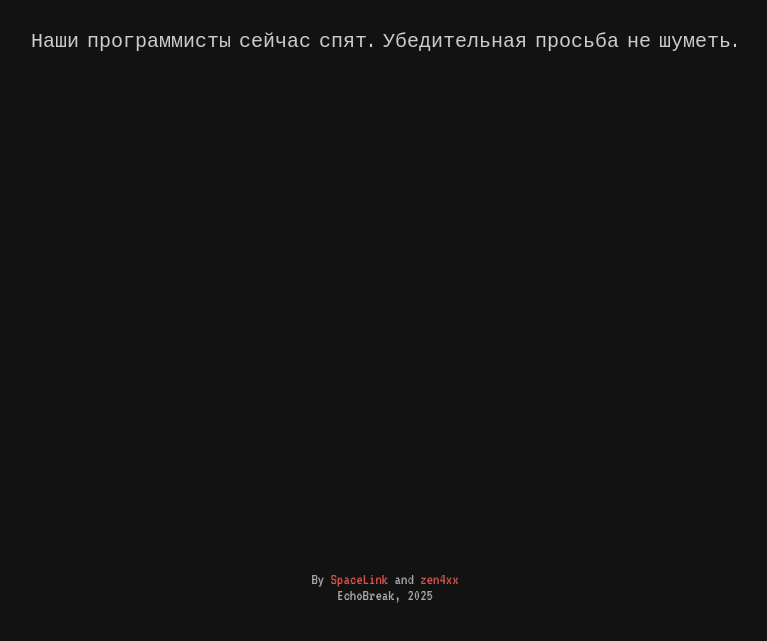
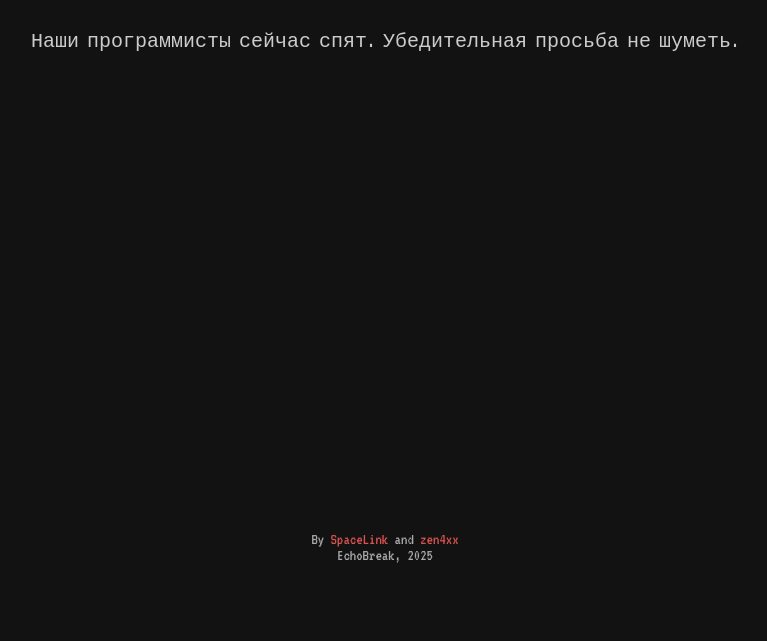
Before and after one commit to Niikle/EchoBreak, a plain HTML site: page index.html in a window 1280 px wide. Shown: the part 157-798 px from the top of the page, without its empty margins (255-1022 px from the left). Drawn offline with Linux system fonts and the light colour scheme.

Commit message:
Update index.html

```diff
--- a/index.html
+++ b/index.html
@@ -4,6 +4,7 @@
     <meta charset="UTF-8">
     <meta name="viewport" content="width=device-width, initial-scale=1.0">
     <title>EchoBreak</title>
+    <link rel="icon" href="icon.png" type="image/png">
     <link href="https://fonts.googleapis.com/css2?family=VT323&display=swap" rel="stylesheet">
     <style>
         body {
@@ -11,7 +12,7 @@
             text-align: center;
             padding: 50px;
             position: relative;
-            min-height: 85vh;
+            min-height: 80vh;
             margin: 0;
             background-color: #121212;
             color: #ffffff;
```
